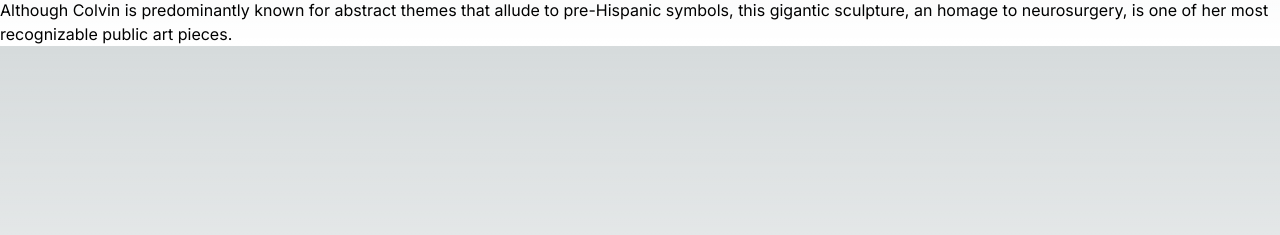
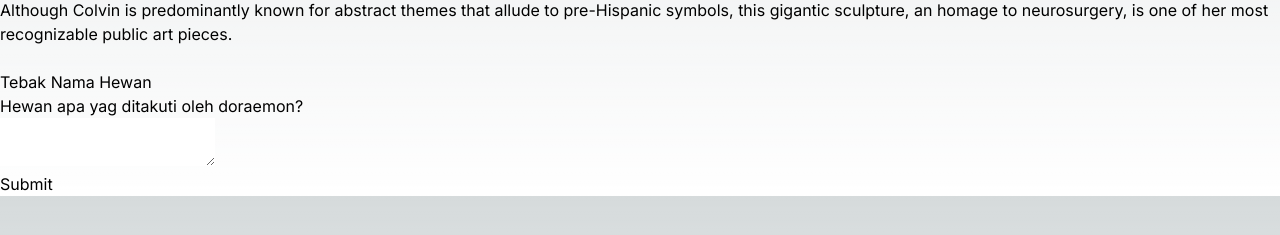
Before and after one commit to KhafillahAkbar/-04-event-and-state, a Next.js app: page / in a window 1280 px wide. Shown: the part 519-754 px from the top of the page. Built offline with nearby package versions, Linux system fonts and the light colour scheme.

Commit message:
W04 : Praktikum 5

```diff
--- a/src/app/page.tsx
+++ b/src/app/page.tsx
@@ -1,6 +1,7 @@
 "use client";
 import Tombol_1,{Tombol_2, Tombol_3}from "@/component/button";
 import Gallery from "@/component/gallery";
+import Form from "@/component/form";
 
 export default function Home(){
   return(
@@ -18,6 +19,8 @@ export default function Home(){
     </div>
     <br />
     <Gallery />
+    <br />
+    <Form />
     </>
   )
 }
--- /dev/null
+++ b/src/component/form.tsx
@@ -0,0 +1,72 @@
+import { rejects } from "assert";
+import { resolve } from "path";
+import { useState } from "react";
+
+export default function Form(){
+    const [jawaban, setJawaban] = useState('');
+    const [error, setError] = useState(null);
+    const [status, setStatus] = useState('typing');
+
+
+    if (status === 'success'){
+        return <h1>Yay.. Jawaban Benar!</h1>
+    }
+
+    async function handleSubmit(e: {preventDefault: () => void;}) {
+        e.preventDefault();
+        setStatus('submitting');
+        try{
+            await submitForm(jawaban);
+            setStatus('success');
+        }catch(err){
+            setStatus('typing');
+            setError(err);
+
+        }
+
+    }
+
+    function handleTextareaChange(e){
+        setJawaban(e.target.value);
+    }
+
+    return (
+        <>
+        <div className="w-full-max-w-xs">
+            <h2>Tebak Nama Hewan</h2>
+            <p>Hewan apa yag ditakuti oleh doraemon?</p>
+            <form
+                className="shadow-md rounded px-8 pt-6 pb-8 mb-4 text-black border-gray-400"
+                onSubmit={handleSubmit}>
+                    <textarea
+                    value={jawaban}
+                    onChange={handleTextareaChange}
+                    disabled = {status === 'submitting'}
+                />
+                <br />
+                <button
+                className="bg-blue-400 p-2 m-2 rounded text-sm text-white"
+                disabled={jawaban.length === 0 || status === 'submitting'}>
+                Submit
+                </button>
+                {error !== null && <p className="Error text-red-500 text-sm ">{error.message}</p>}
+            </form>
+        </div>
+        </>
+    )
+
+    function submitForm(jawaban){
+        // Anggap kode ini melakukan "request"
+        return new Promise<void>((resolve, reject) => {
+            setTimeout(() => {
+                let shouldError = jawaban.toLowerCase() !== 'tikus'
+                if(shouldError){
+                    reject(new Error('Tebakan yang bagus tetapi jawaban salah, Silahkan coba lagi'));
+                }else {
+                    resolve();
+                }
+            },500);
+        });
+    }
+
+}
```
